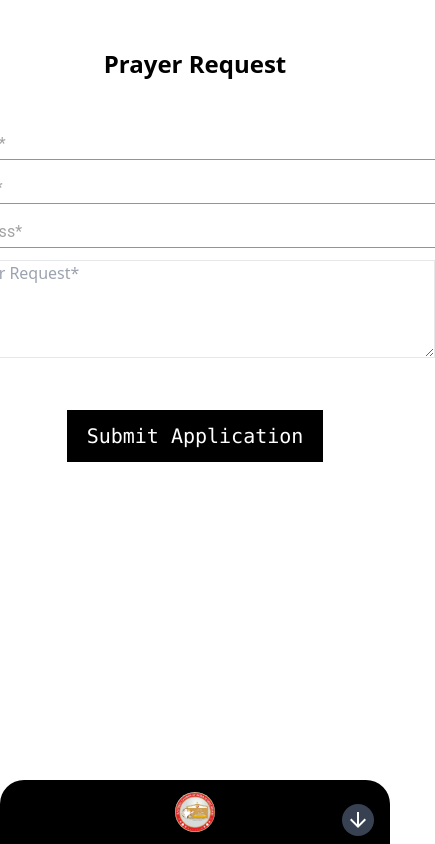
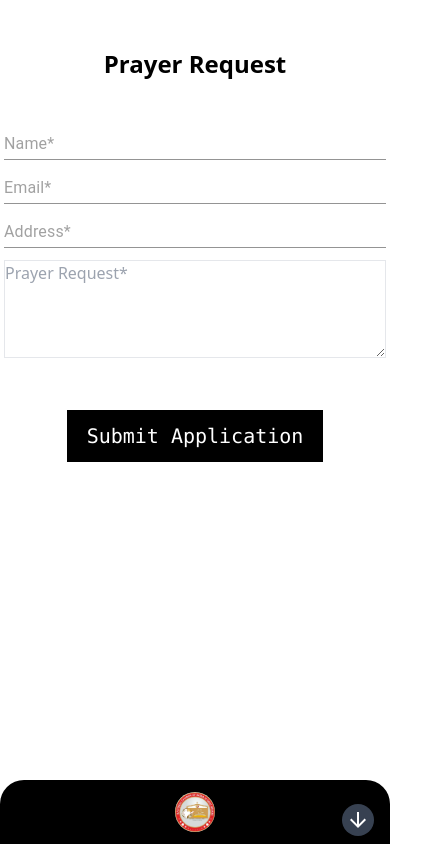
Before and after one commit to Halix7/Church-Website, a React (Vite) app: page /prayer in a window 390 px wide. Shown: the whole page, 435 px wide, since content can reach past the window. Built offline with nearby package versions, Linux system fonts and the light colour scheme.

Commit message:
forth commit

```diff
--- a/src/components/prayer.jsx
+++ b/src/components/prayer.jsx
@@ -7,15 +7,15 @@ const prayer = () => {
     Email.sendForm("service_9lbr59m","template_tedx4w9",e.target,"jVFy5s99KAovFa6gH").then(res=> console.log(res)).catch(err=>console.log(err));
   }
   return (
-    <div className='flex justify-center items-center flex-col'>
+    <div className='flex justify-center items-center flex-col relative'>
       <div className='text-2xl md:3xl my-12 font-semibold'>
         <h1>Prayer Request</h1>
       </div>
-      <form className='flex justify-center items-center flex-col gap-3' onSubmit={prayerProceed}>
+      <form className='flex justify-center items-center flex-col gap-3 mx-1' onSubmit={prayerProceed}>
         <Input type="text" name="name"  placeholder='Name*' className='w-[100%]' />
         <Input type="email" name="email"  placeholder='Email*' className='w-[100%]'  />
         <Input type="text" name="address"  placeholder='Address*' className='w-[100%]' />
-        <textarea className='border' name='message' rows={4} cols={50}  placeholder='Prayer Request*'/>
+        <textarea className='border w-[100%]' name='message' rows={4} cols={50}  placeholder='Prayer Request*'/>
         <button className="bg-black  mb-2 relative z-10 font-mono text-xl text-white px-5 py-3 mt-10 after:content-['']  hover:border hover:border-black after:absolute after:-z-10 after:bg-white after:top-0 after:left-0 after:h-0 after:w-[100%]  hover:text-black hover:after:h-[100%] hover:after:top-auto hover:after:bottom-0 after:transition-all after:ease after:duration-350  ">Submit Application</button>
       </form>
     </div>
--- a/src/components/subcomp/Head.jsx
+++ b/src/components/subcomp/Head.jsx
@@ -4,8 +4,8 @@ import { Link } from 'react-router-dom';
 const Head = () => {
   return (
     <div className="main  bg-cover bg-no-repeat bg-right-bottom" >
-      <img className="absolute w-[100%] h-[50%]  md:h-[35rem] blur-[1px] object-cover " loading="lazy" src={croud} alt="croud" />
-        <div className="backdrop-blur-[3px] grid place-items-start text-white font-bold text-lg py-24  px-10 md:p-36 md:text-3xl">
+      <img className="absolute w-[100%] h-[60%]  md:h-[35rem] blur-[1px] object-cover " loading="lazy" src={croud} alt="croud" />
+        <div className="backdrop-blur-[3px] grid place-items-start text-white font-bold text-lg py-28  px-10 md:p-36 md:text-3xl">
         <span className="text-red-500 bg-white px-2 mb-3 font-serif ">Welcome</span>
           <h1 className="text-3xl font-serif ">Let's <br /> make our <br /> community a <br /> better place!</h1>
           <button className="bg-white relative z-10 font-mono text-2xl text-black px-5 py-3 mt-10 after:content-['']     after:absolute after:-z-10 after:bg-black after:top-0 after:left-0 after:h-0 after:w-[100%]  hover:text-white hover:after:h-[100%] hover:after:top-auto hover:after:bottom-0 after:transition-all after:ease after:duration-350  "><Link to="/contact">
--- a/src/components/subcomp/carousel.jsx
+++ b/src/components/subcomp/carousel.jsx
@@ -27,7 +27,7 @@ const Carousel = ({colabedPic, setTurn}) => {
     }}><CloseIcon className='!w-12 !h-12 '/></div>
      <div className="flex   justify-center">
 
-       <img loading='lazy'  className='w-1/2 ' src={colabedPic[presentIndex]} alt="this is image" />
+       <img loading='lazy'  className='md:w-[70%] ,d:h-[60%] ' src={colabedPic[presentIndex]} alt="this is image" />
 
 
      </div>
```
